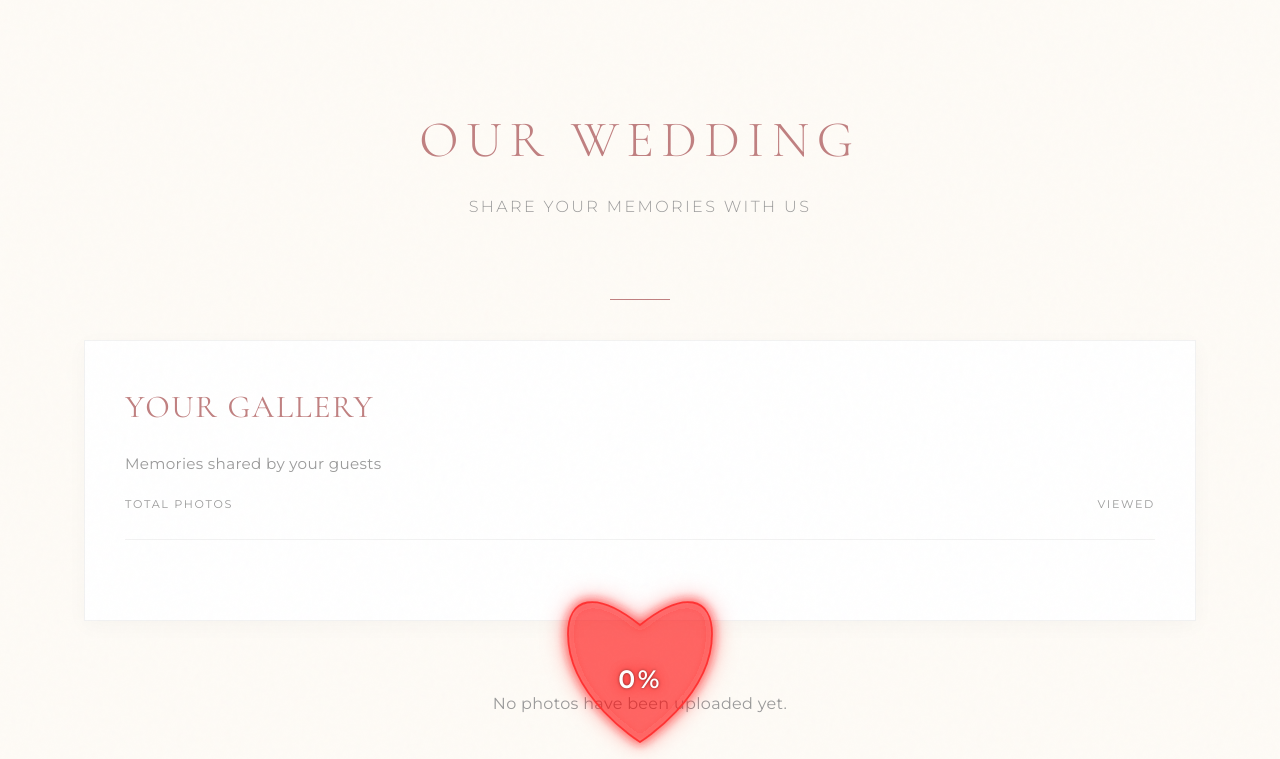
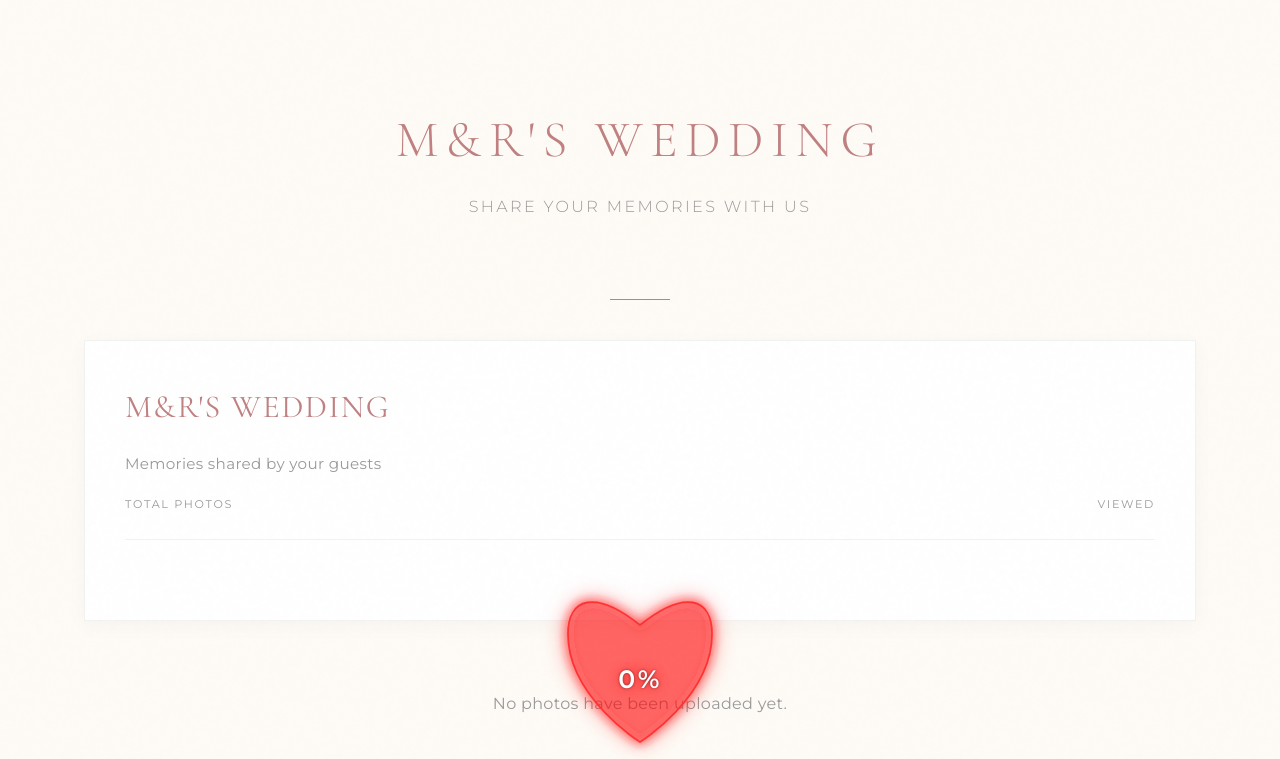
Before and after one commit to D4NGK4/melriz-wedding-site, a Django app: template wedding_website/wedding_app/templates/wedding_app/couple_view.html in a window 1280 px wide. Shown: the top 759 px of the page. Run offline with Django 5.2, Linux system fonts and the light colour scheme; the template is opened without the code that fills it, so the values that code supplies are empty.

Commit message:
Update wedding titles to include "M&R'S WEDDING" in base and couple view templates

```diff
--- a/wedding_website/wedding_app/templates/wedding_app/base.html
+++ b/wedding_website/wedding_app/templates/wedding_app/base.html
@@ -320,7 +320,7 @@
     <body>
         <header class="header">
             <div class="container">
-                <h1>Our Wedding</h1>
+                <h1>M&R'S Wedding</h1>
                 <p>Share your memories with us</p>
             </div>
         </header>
--- a/wedding_website/wedding_app/templates/wedding_app/couple_view.html
+++ b/wedding_website/wedding_app/templates/wedding_app/couple_view.html
@@ -495,7 +495,7 @@
 
 {% block content %}
 <div class="card">
-    <h2>YOUR GALLERY</h2>
+    <h2>M&R'S WEDDING</h2>
     <p>Memories shared by your guests</p>
 
     <div class="gallery-stats">
```
